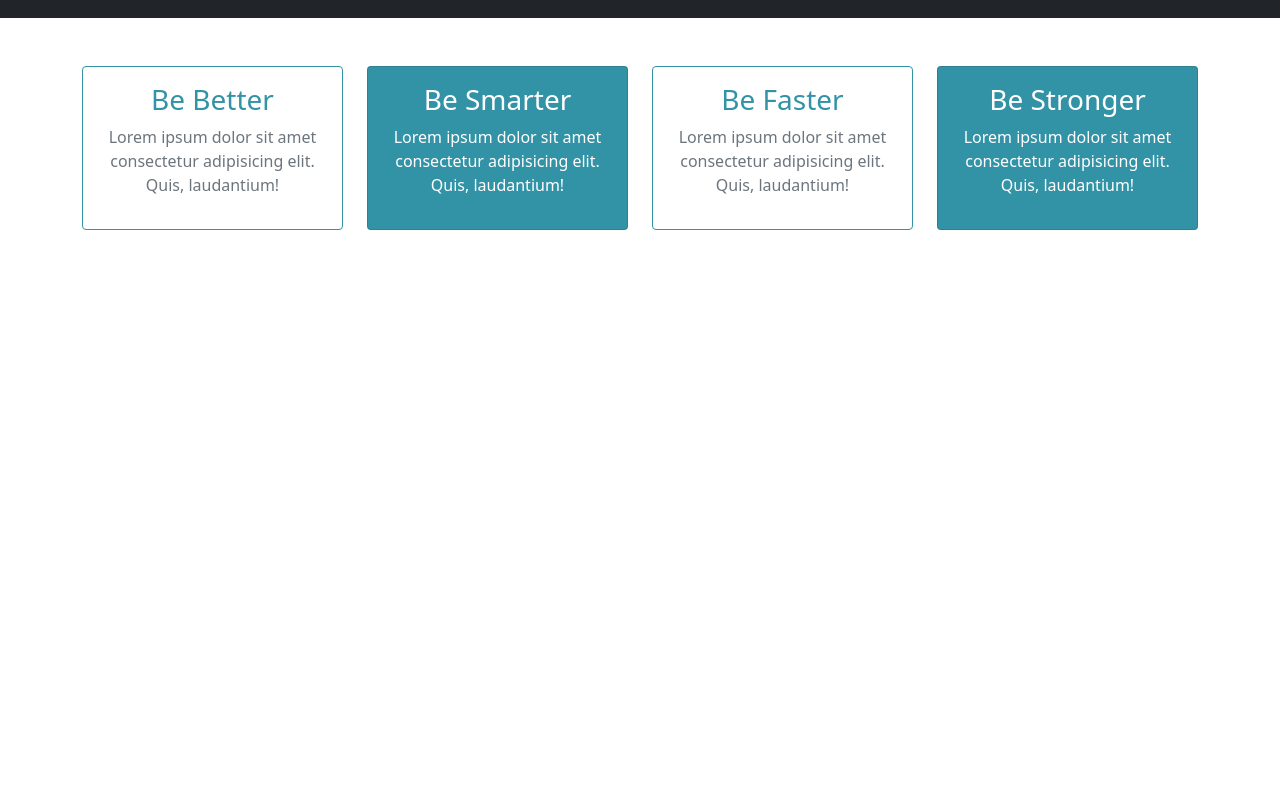
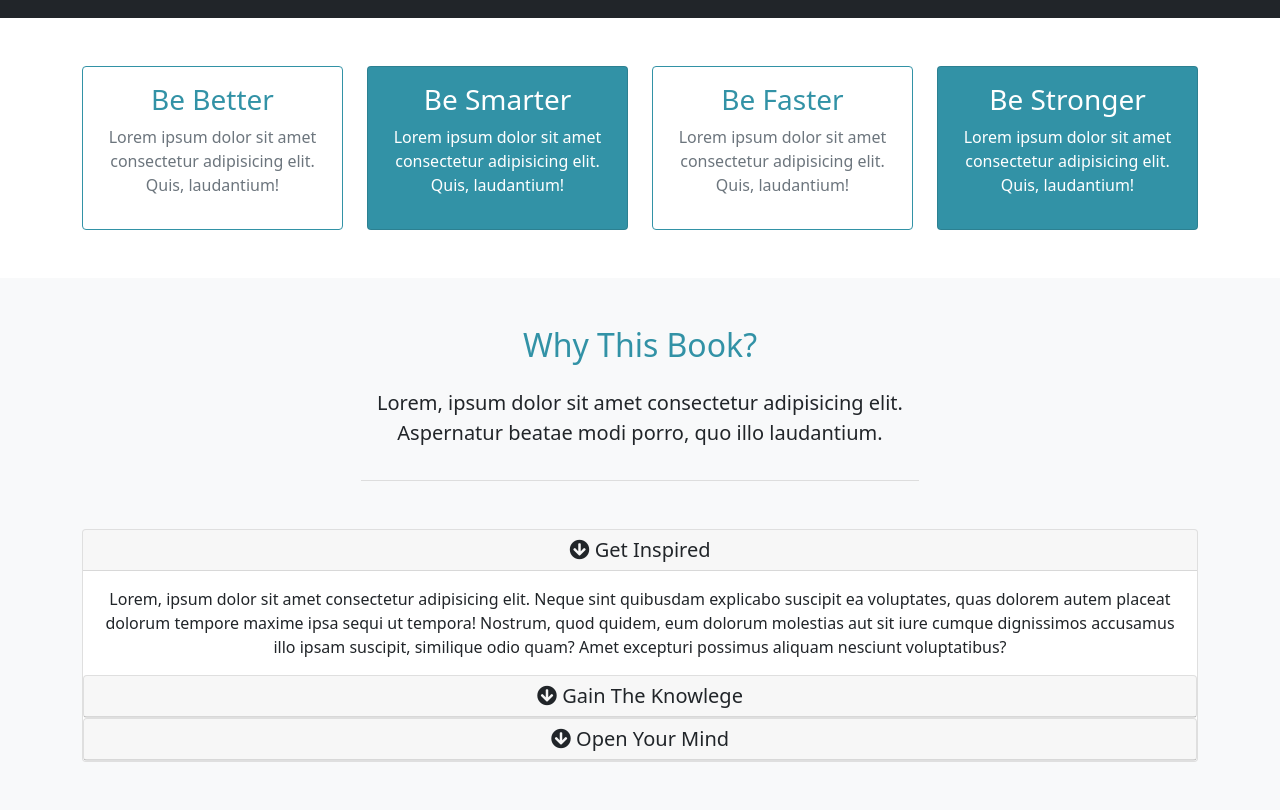
Before and after one commit to kostagrin/Anaxagoras, a website: page index.html in a window 1280 px wide. Shown: the part 1031-1841 px from the top of the page. Before the commit the page ends 1309 px from the top, so only its background shows below. Drawn offline with nearby package versions, Linux system fonts and the light colour scheme.

Commit message:
build "about" section

```diff
--- a/index.html
+++ b/index.html
@@ -15,7 +15,6 @@
 </head>
 
 <body>
-  <!-- START HERE -->
   <nav class="navbar navbar-expand-md navbar-light fixed-top py-4">
     <div class="container">
       <a href="#home" class="navbar-brand">
@@ -133,6 +132,66 @@
     </div>
   </div>
 
+
+  <div id="about" class="py-5 text-center bg-light">
+    <div class="container">
+      <div class="row">
+        <div class="col">
+          <div class="info-header mb-5">
+            <h2 class="text-primary pb-3">Why This Book?</h2>
+            <p class="lead pb-3">Lorem, ipsum dolor sit amet consectetur adipisicing elit. Aspernatur beatae modi porro, quo illo laudantium.</p>
+          </div>
+          <div id="accordion">
+            <div class="card">
+              <div class="card-header">
+                <h5 class="mb-0">
+                  <div href="#collapse1" data-toggle="collapse" data-parent="#accordion">
+                    <i class="fas fa-arrow-circle-down" aria-hidden="true"></i> Get Inspired
+                  </div>
+                </h5>
+              </div>
+              <div id="collapse1" class="collapse show">
+                <div class="card-body">
+                  Lorem, ipsum dolor sit amet consectetur adipisicing elit. Neque sint quibusdam explicabo suscipit ea voluptates, quas dolorem autem placeat dolorum tempore maxime ipsa sequi ut tempora! Nostrum, quod quidem, eum dolorum molestias aut sit iure cumque dignissimos accusamus illo ipsam suscipit, similique odio quam? Amet excepturi possimus aliquam nesciunt voluptatibus?
+                </div>
+              </div>
+
+            <div class="card">
+              <div class="card-header">
+                <h5 class="mb-0">
+                  <div href="#collapse2" data-toggle="collapse" data-parent="#accordion">
+                    <i class="fas fa-arrow-circle-down" aria-hidden="true"></i> Gain The Knowlege
+                  </div>
+                </h5>
+              </div>
+              <div id="collapse2" class="collapse">
+                <div class="card-body">
+                  Lorem, ipsum dolor sit amet consectetur adipisicing elit. Neque sint quibusdam explicabo suscipit ea voluptates, quas dolorem autem placeat dolorum tempore maxime ipsa sequi ut tempora! Nostrum, quod quidem, eum dolorum molestias aut sit iure cumque dignissimos accusamus illo ipsam suscipit, similique odio quam? Amet excepturi possimus aliquam nesciunt voluptatibus?
+                </div>
+              </div>
+            </div>
+
+            <div class="card">
+              <div class="card-header">
+                <h5 class="mb-0">
+                  <div href="#collapse3" data-toggle="collapse" data-parent="#accordion">
+                    <i class="fas fa-arrow-circle-down" aria-hidden="true"></i> Open Your Mind
+                  </div>
+                </h5>
+              </div>
+              <div id="collapse3" class="collapse">
+                <div class="card-body">
+                  Lorem, ipsum dolor sit amet consectetur adipisicing elit. Neque sint quibusdam explicabo suscipit ea voluptates, quas dolorem autem placeat dolorum tempore maxime ipsa sequi ut tempora! Nostrum, quod quidem, eum dolorum molestias aut sit iure cumque dignissimos accusamus illo ipsam suscipit, similique odio quam? Amet excepturi possimus aliquam nesciunt voluptatibus?
+                </div>
+              </div>
+            </div>
+
+          </div>
+        </div>
+      </div>
+    </div>
+  </div>
+
   <script src="https://code.jquery.com/jquery-3.6.0.min.js"
     integrity="sha256-/xUj+3OJU5yExlq6GSYGSHk7tPXikynS7ogEvDej/m4="
     crossorigin="anonymous"></script>
--- a/sass/style.scss
+++ b/sass/style.scss
@@ -31,6 +31,16 @@ body {
     }
 }
 
+.info-header {
+    width: 50%;
+    margin: auto;
+    border-bottom: 1px solid #ddd;
+}
+
+[data-parent="#accordion"] {
+    cursor: pointer;
+}
+
 @media screen and (max-width: 1200px) {
     #showcase {
         min-height: 700px;
```
Also changed, not shown: css/style.css.
